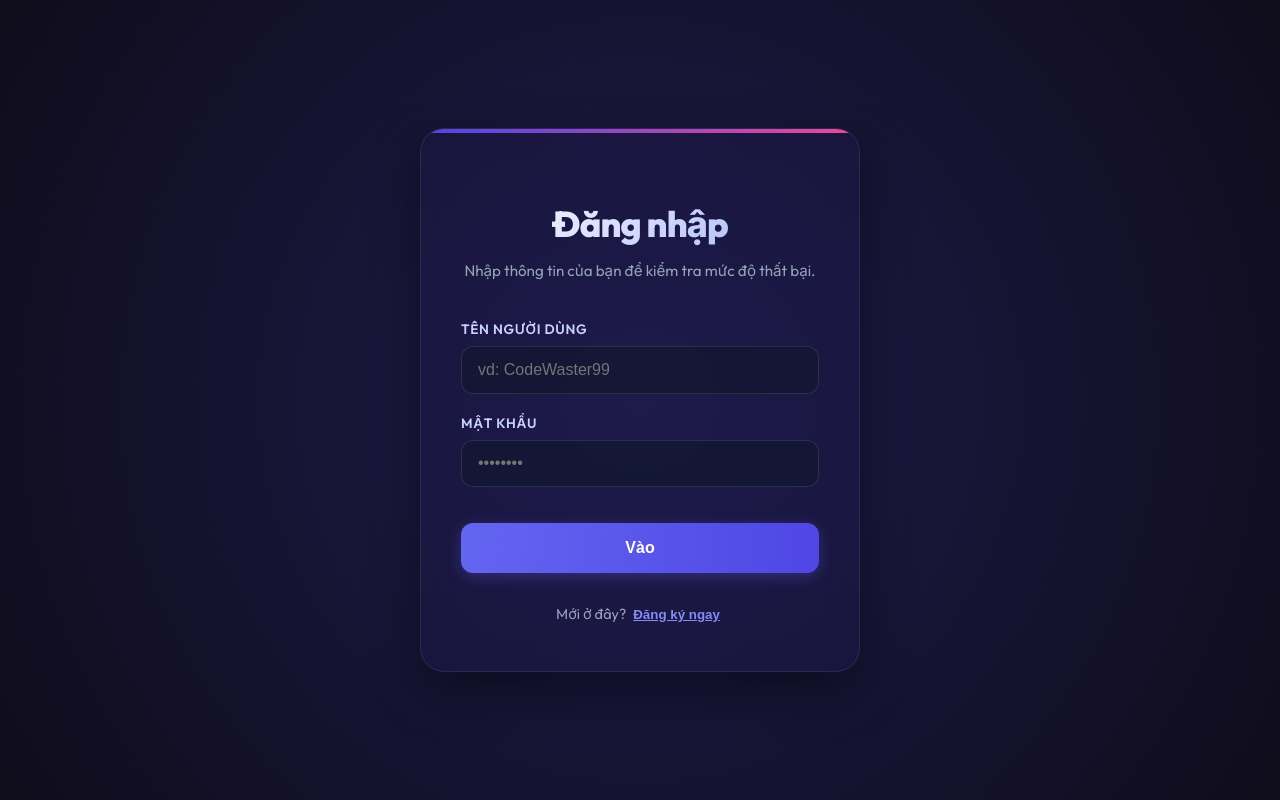
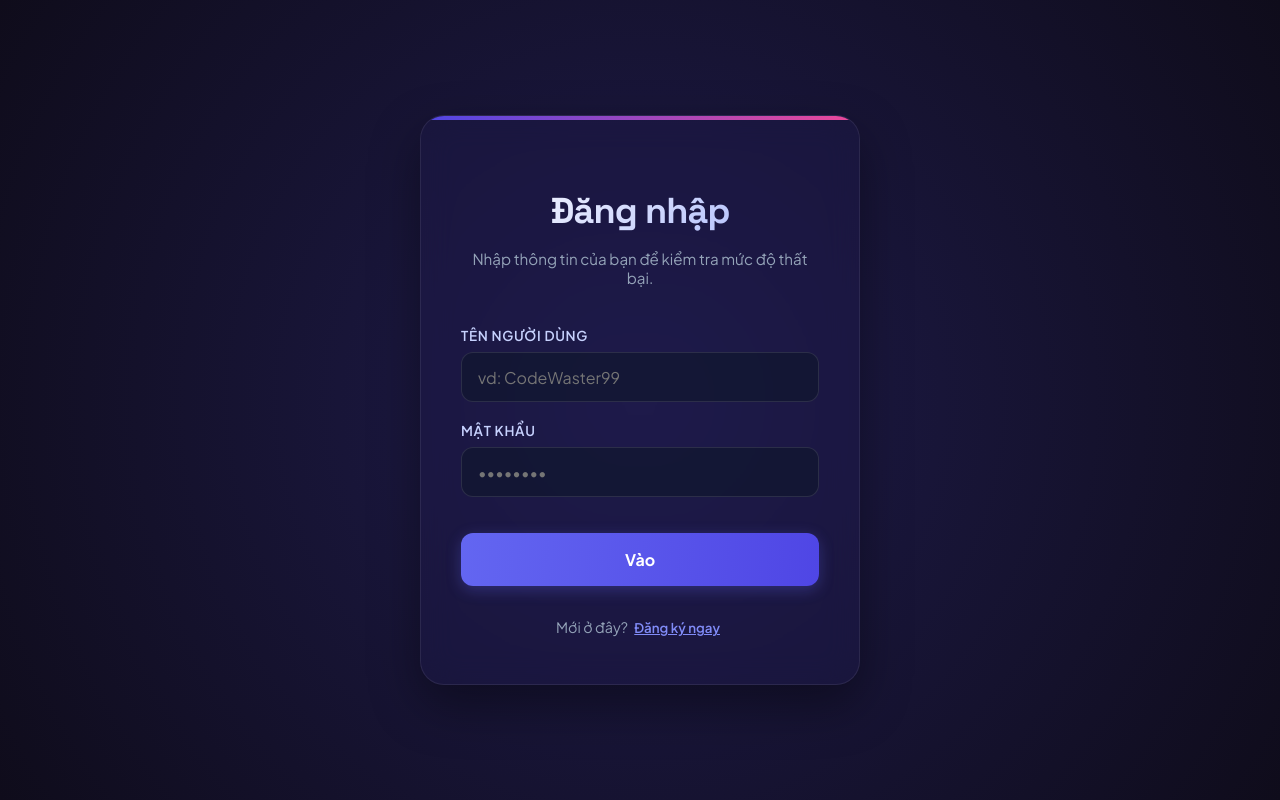
Before and after one commit to locT-581/reverse-startup-leaderboard-Vibe-Code, a Next.js app in the folder apps/frontend/: page /auth in a window 1280 px wide. Built offline with nearby package versions, Linux system fonts and the light colour scheme; no server answers.

Commit message:
refactor: update typography to Plus Jakarta Sans/Space Grotesk, reconfigure environment variables, and improve E2E test viewport scrolling.

```diff
--- a/apps/frontend/src/app/auth/auth.module.css
+++ b/apps/frontend/src/app/auth/auth.module.css
@@ -4,7 +4,7 @@
   justify-content: center;
   min-height: 100vh;
   background: radial-gradient(circle at center, #1e1b4b 0%, #0f0c1b 100%);
-  font-family: "Outfit", "Inter", sans-serif;
+  font-family: var(--font-body);
   color: #f8fafc;
   padding: 2rem;
 }
--- a/apps/frontend/src/app/globals.css
+++ b/apps/frontend/src/app/globals.css
@@ -1,3 +1,5 @@
+@import url("https://fonts.googleapis.com/css2?family=Plus+Jakarta+Sans:ital,wght@0,200..800;1,200..800&family=Space+Grotesk:wght@300..700&display=swap");
+
 :root {
   /* Core Colors */
   --color-primary: #3b82f6;
@@ -5,8 +7,8 @@
   --color-text: #111827;
 
   /* Typography */
-  --font-body: var(--font-inter), sans-serif;
-  --font-heading: var(--font-outfit), sans-serif;
+  --font-body: var(--font-plus-jakarta-sans, "Plus Jakarta Sans"), sans-serif;
+  --font-heading: var(--font-space-grotesk, "Space Grotesk"), sans-serif;
 }
 
 * {
@@ -28,6 +30,13 @@ h4,
 h5,
 h6 {
   font-family: var(--font-heading);
+}
+
+button,
+input,
+select,
+textarea {
+  font-family: inherit;
 }
 
 @keyframes global-screen-shake {
@@ -87,10 +96,10 @@ body.sabotage-blur {
   filter: blur(2px);
 }
 body.sabotage-comic-sans * {
-  font-family: 'Comic Sans MS', 'Comic Sans', cursive !important;
+  font-family: "Comic Sans MS", "Comic Sans", cursive !important;
 }
 body.sabotage-papyrus * {
-  font-family: 'Papyrus', fantasy !important;
+  font-family: "Papyrus", fantasy !important;
 }
 
 /* Sabotage Row-level Distortions */
@@ -98,8 +107,8 @@ body.sabotage-papyrus * {
   filter: blur(4px);
 }
 .post-comic-sans * {
-  font-family: 'Comic Sans MS', 'Comic Sans', cursive !important;
+  font-family: "Comic Sans MS", "Comic Sans", cursive !important;
 }
 .post-papyrus * {
-  font-family: 'Papyrus', fantasy !important;
+  font-family: "Papyrus", fantasy !important;
 }
--- a/apps/frontend/src/app/layout.tsx
+++ b/apps/frontend/src/app/layout.tsx
@@ -1,10 +1,10 @@
 import type { Metadata } from 'next';
-import { Inter, Outfit } from 'next/font/google';
+import { Plus_Jakarta_Sans, Space_Grotesk } from 'next/font/google';
 import ChaosListener from '@/domains/sabotage/components/ChaosListener';
 import './globals.css';
 
-const inter = Inter({ subsets: ['latin'], variable: '--font-inter' });
-const outfit = Outfit({ subsets: ['latin'], variable: '--font-outfit' });
+const plusJakartaSans = Plus_Jakarta_Sans({ subsets: ['latin', 'vietnamese'], variable: '--font-plus-jakarta-sans' });
+const spaceGrotesk = Space_Grotesk({ subsets: ['latin', 'vietnamese'], variable: '--font-space-grotesk' });
 
 export const metadata: Metadata = {
   title: 'Bảng xếp hạng Khởi nghiệp Ngược',
@@ -17,8 +17,8 @@ export default function RootLayout({
   children: React.ReactNode;
 }) {
   return (
-    <html lang="vi">
-      <body className={`${inter.variable} ${outfit.variable}`}>
+    <html lang="vi" className={`${plusJakartaSans.variable} ${spaceGrotesk.variable}`}>
+      <body>
         <ChaosListener />
         {children}
       </body>
--- a/apps/frontend/src/app/posts/[id]/post-detail.module.css
+++ b/apps/frontend/src/app/posts/[id]/post-detail.module.css
@@ -4,7 +4,7 @@
   justify-content: center;
   min-height: 100vh;
   background: radial-gradient(circle at center, #111827 0%, #030712 100%);
-  font-family: "Outfit", "Inter", sans-serif;
+  font-family: var(--font-body);
   color: #f8fafc;
   padding: 2rem;
 }
--- a/apps/frontend/src/app/profile/[username]/profile-public.module.css
+++ b/apps/frontend/src/app/profile/[username]/profile-public.module.css
@@ -4,7 +4,7 @@
   justify-content: center;
   min-height: 100vh;
   background: radial-gradient(circle at center, #111827 0%, #030712 100%);
-  font-family: "Outfit", "Inter", sans-serif;
+  font-family: var(--font-body);
   color: #f8fafc;
   padding: 2rem;
 }
--- a/apps/frontend/src/app/profile/profile.module.css
+++ b/apps/frontend/src/app/profile/profile.module.css
@@ -4,7 +4,7 @@
   justify-content: center;
   min-height: 100vh;
   background: radial-gradient(circle at center, #111827 0%, #030712 100%);
-  font-family: "Outfit", "Inter", sans-serif;
+  font-family: var(--font-body);
   color: #f8fafc;
   padding: 2rem;
 }
@@ -306,7 +306,7 @@
 }
 
 .mercyTitle {
-  font-family: "Outfit", sans-serif;
+  font-family: var(--font-heading);
   font-size: 1rem;
   font-weight: 700;
   color: #db2777;
```
Also changed, not shown: 2 other files (tests, documents, lock files or other folders).
